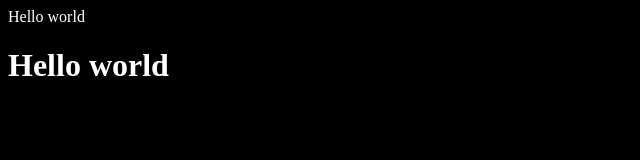
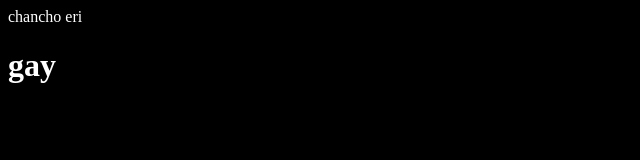
Before and after one commit to 3xnano/testing, a plain HTML site: page index.html in a window 1280 px wide. Shown: the whole page, without its empty margins (0-640 px from the left). Drawn offline with Linux system fonts and the light colour scheme.

Commit message:
Update index.html

```diff
--- a/index.html
+++ b/index.html
@@ -1,9 +1,9 @@
 <html>
 <head>
-  <tittle>Hello world</tittle>
+  <tittle>chancho eri</tittle>
   <link href="main.css" rel="stylesheet" />
 </head>
 <body>
-  <h1>Hello world
+  <h1>gay
 </body>
 </html>
```
